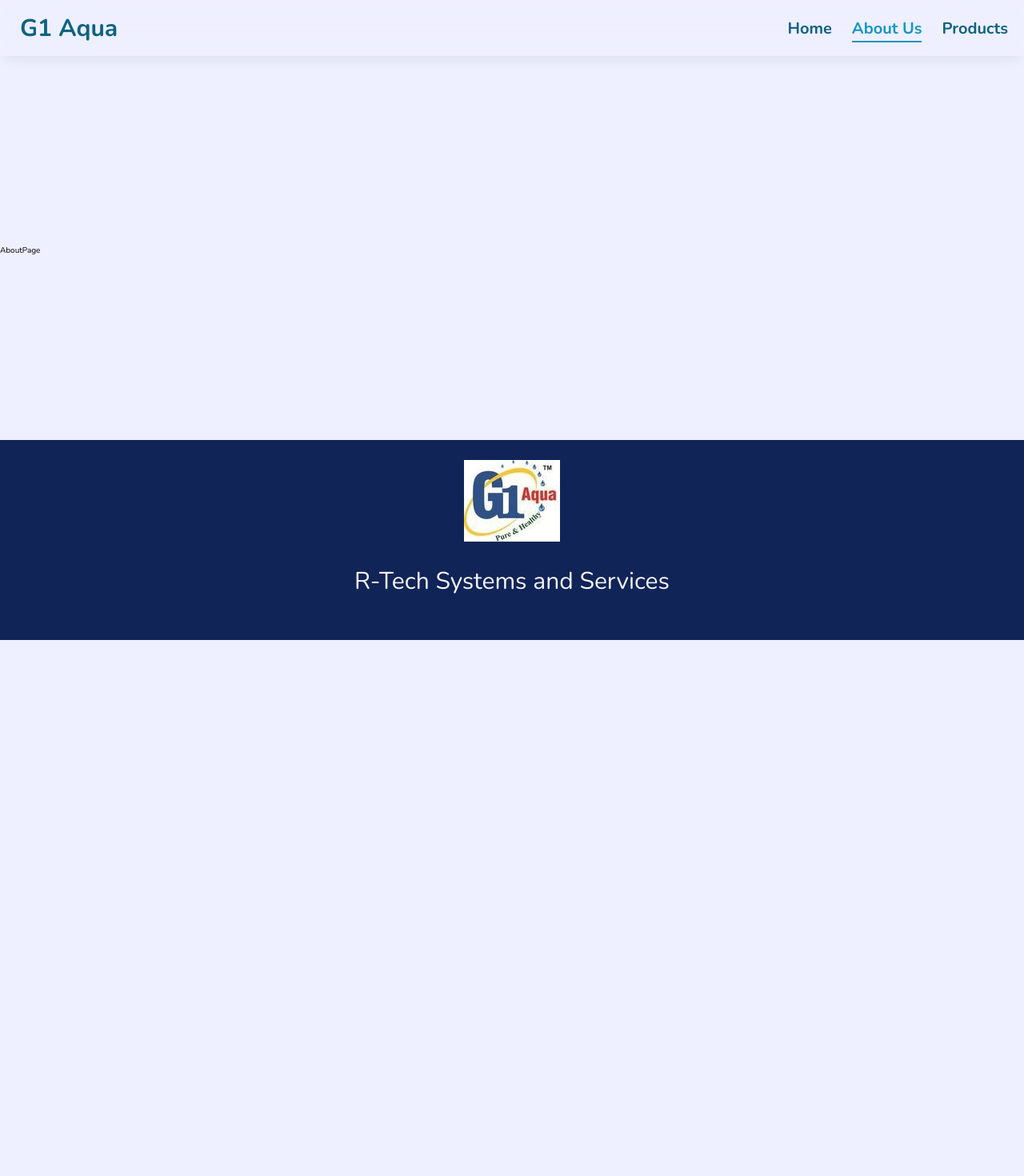
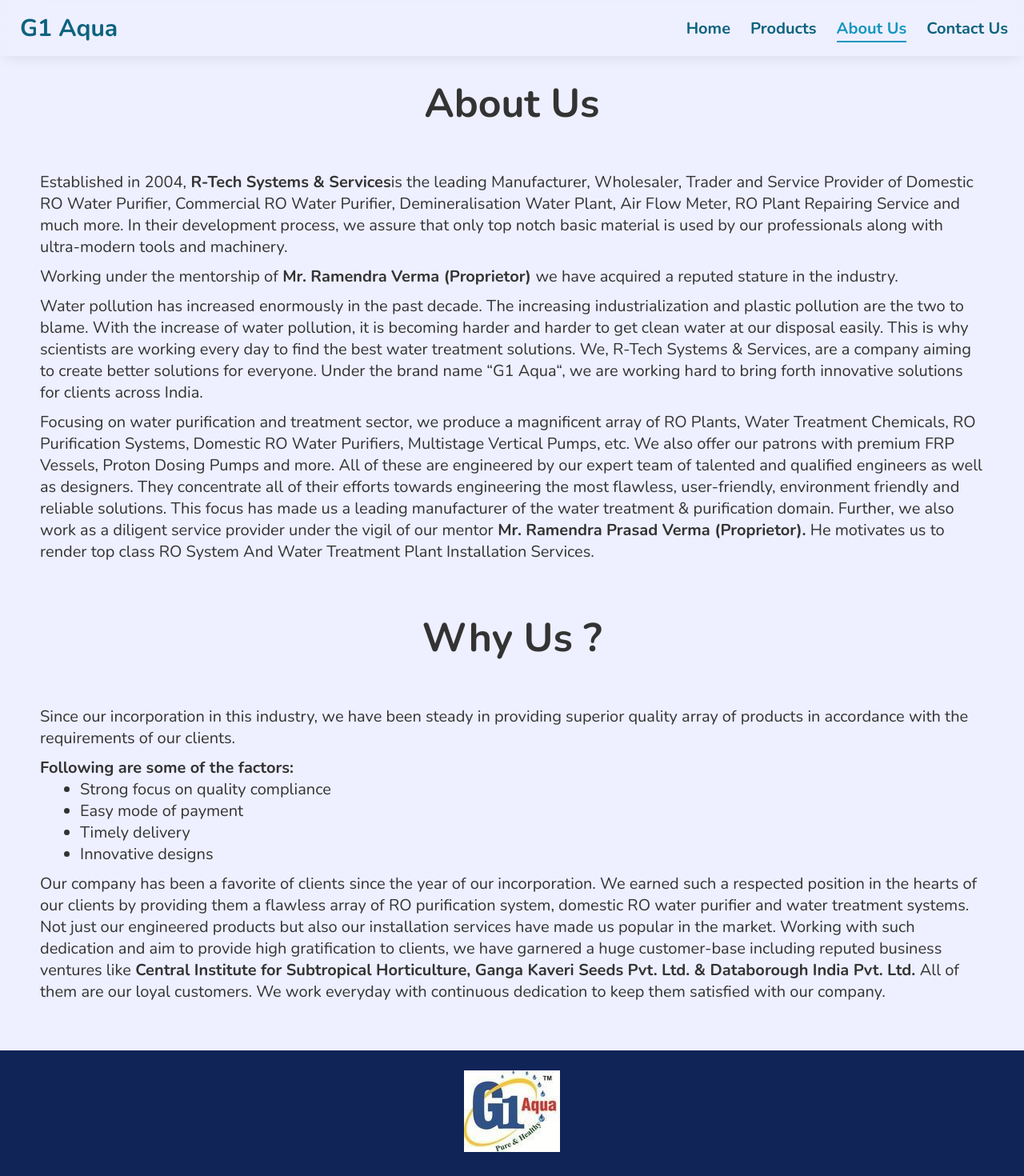
Before and after one commit to friskalko/friska-ro-website, a React (Vite) app in the folder client/: page /about-us in a window 1280 px wide. Shown: the top 1470 px of the page at 80% size. Before the commit the page ends 800 px from the top, so only its background shows below. Built offline with nearby package versions, Linux system fonts and the light colour scheme.

Commit message:
added contact and about us content

```diff
--- a/client/src/App.jsx
+++ b/client/src/App.jsx
@@ -12,6 +12,7 @@
     RouterProvider,
     useNavigation,
 } from 'react-router-dom';
+import ContactPage from './pages/ContactPage';
 const router = createBrowserRouter([
     {
         element: <AppLayout />,
@@ -34,6 +35,10 @@
                 path: '/about-us',
                 element: <AboutPage />,
             },
+            {
+                path: '/contact-us',
+                element: <ContactPage />,
+            },
         ],
     },
 ]);
--- a/client/src/components/Layout/Header.module.scss
+++ b/client/src/components/Layout/Header.module.scss
@@ -1,6 +1,7 @@
 @import '../../index.scss';
 
 .container {
+    z-index: 10000000;
     width: 100%;
     margin-bottom: 75px;
 }
@@ -10,7 +11,7 @@
     // height: 75px;
     position: fixed;
     // background-color: $color-primary;
-    backdrop-filter: blur(50px);
+    backdrop-filter: blur(25px);
     // border-bottom: 1px solid $color-primary-dark;
     color: white;
     font-weight: bold;
--- a/client/src/components/MainNavigation.jsx
+++ b/client/src/components/MainNavigation.jsx
@@ -24,6 +24,16 @@
                     </li>
                     <li className={styles['nav-list-item']}>
                         <NavLink
+                            to="/products"
+                            className={({ isActive }) =>
+                                isActive ? styles['link-active'] : undefined
+                            }
+                        >
+                            Products
+                        </NavLink>
+                    </li>
+                    <li className={styles['nav-list-item']}>
+                        <NavLink
                             to="/about-us"
                             className={({ isActive }) =>
                                 isActive ? styles['link-active'] : undefined
@@ -34,12 +44,12 @@
                     </li>
                     <li className={styles['nav-list-item']}>
                         <NavLink
-                            to="/products"
+                            to="/contact-us"
                             className={({ isActive }) =>
                                 isActive ? styles['link-active'] : undefined
                             }
                         >
-                            Products
+                            Contact Us
                         </NavLink>
                     </li>
                 </ul>
--- a/client/src/components/Sidebar.module.scss
+++ b/client/src/components/Sidebar.module.scss
@@ -3,7 +3,7 @@
     background-color: red;
     width: 100%;
     position: absolute;
-    z-index: 10000000;
+    // z-index: 10000000;
     &_content {
     }
 }
--- a/client/src/pages/AboutPage.jsx
+++ b/client/src/pages/AboutPage.jsx
@@ -1,7 +1,96 @@
 import React from 'react';
 import styles from './AboutPage.module.scss';
 const AboutPage = () => {
-    return <div>AboutPage</div>;
+    return (
+        <div className={styles['about-container']}>
+            <h1 className={styles['about-heading']}>About Us</h1>
+
+            <div className={styles['about-content']}>
+                <p className={styles['paragraph']}>
+                    Established in 2004,
+                    <strong> R-Tech Systems & Services</strong>
+                    is the leading Manufacturer, Wholesaler, Trader and Service
+                    Provider of Domestic RO Water Purifier, Commercial RO Water
+                    Purifier, Demineralisation Water Plant, Air Flow Meter, RO
+                    Plant Repairing Service and much more. In their development
+                    process, we assure that only top notch basic material is
+                    used by our professionals along with ultra-modern tools and
+                    machinery.
+                </p>
+                <p className={styles['paragraph']}>
+                    Working under the mentorship of
+                    <strong> Mr. Ramendra Verma (Proprietor) </strong> we have
+                    acquired a reputed stature in the industry.
+                </p>
+                <p className={styles['paragraph']}>
+                    Water pollution has increased enormously in the past decade.
+                    The increasing industrialization and plastic pollution are
+                    the two to blame. With the increase of water pollution, it
+                    is becoming harder and harder to get clean water at our
+                    disposal easily. This is why scientists are working every
+                    day to find the best water treatment solutions. We, R-Tech
+                    Systems & Services, are a company aiming to create better
+                    solutions for everyone. Under the brand name “G1 Aqua“, we
+                    are working hard to bring forth innovative solutions for
+                    clients across India.
+                </p>
+                <p className={styles['paragraph']}>
+                    Focusing on water purification and treatment sector, we
+                    produce a magnificent array of RO Plants, Water Treatment
+                    Chemicals, RO Purification Systems, Domestic RO Water
+                    Purifiers, Multistage Vertical Pumps, etc. We also offer our
+                    patrons with premium FRP Vessels, Proton Dosing Pumps and
+                    more. All of these are engineered by our expert team of
+                    talented and qualified engineers as well as designers. They
+                    concentrate all of their efforts towards engineering the
+                    most flawless, user-friendly, environment friendly and
+                    reliable solutions. This focus has made us a leading
+                    manufacturer of the water treatment & purification domain.
+                    Further, we also work as a diligent service provider under
+                    the vigil of our mentor
+                    <strong> Mr. Ramendra Prasad Verma (Proprietor).</strong> He
+                    motivates us to render top class RO System And Water
+                    Treatment Plant Installation Services.
+                </p>
+            </div>
+            <h1 className={styles['about-heading']}>Why Us ?</h1>
+            <div className={styles['about-content']}>
+                <p className={styles['paragraph']}>
+                    Since our incorporation in this industry, we have been
+                    steady in providing superior quality array of products in
+                    accordance with the requirements of our clients.
+                </p>
+                <p className={styles['paragraph']}>
+                    <strong>Following are some of the factors:</strong>
+                    <ul className={styles['factor-list']}>
+                        <li>Strong focus on quality compliance</li>
+                        <li>Easy mode of payment</li>
+                        <li>Timely delivery</li>
+                        <li>Innovative designs</li>
+                    </ul>
+                </p>
+                <p className={styles['paragraph']}>
+                    Our company has been a favorite of clients since the year of
+                    our incorporation. We earned such a respected position in
+                    the hearts of our clients by providing them a flawless array
+                    of RO purification system, domestic RO water purifier and
+                    water treatment systems. Not just our engineered products
+                    but also our installation services have made us popular in
+                    the market. Working with such dedication and aim to provide
+                    high gratification to clients, we have garnered a huge
+                    customer-base including reputed business ventures like
+                    <strong>
+                        {' '}
+                        Central Institute for Subtropical Horticulture, Ganga
+                        Kaveri Seeds Pvt. Ltd. & Databorough India Pvt. Ltd.{' '}
+                    </strong>
+                    All of them are our loyal customers. We work everyday with
+                    continuous dedication to keep them satisfied with our
+                    company.
+                </p>
+            </div>
+        </div>
+    );
 };
 
 export default AboutPage;
--- a/client/src/pages/AboutPage.module.scss
+++ b/client/src/pages/AboutPage.module.scss
@@ -0,0 +1,22 @@
+@import '../index.scss';
+
+.about-container {
+    margin-top: 2rem;
+}
+.about-heading {
+    color: $color-grey-dark-3;
+    text-align: center;
+    font-size: 5rem;
+}
+
+.about-content {
+    color: $color-grey-dark-3;
+    font-size: 2rem;
+    padding: 5rem;
+}
+.paragraph {
+    margin-bottom: 1rem;
+}
+.factor-list {
+    padding-left: 5rem;
+}
--- /dev/null
+++ b/client/src/pages/ContactPage.jsx
@@ -0,0 +1,47 @@
+import React from 'react';
+import { FaPhoneAlt, FaEnvelope, FaMapMarkedAlt } from 'react-icons/fa';
+import styles from './ContactPage.module.scss';
+const ContactPage = () => {
+    return (
+        <>
+            <div className={styles['contact-container']}>
+                <h1 className={styles['contact-heading']}>Contact Us</h1>
+                <h2 className={styles['name-heading']}>
+                    {'(Proprietor)'}
+                    <br />
+                    Ramendra Prasad Verma
+                </h2>
+                <div className={styles['contact-content']}>
+                    <div className={styles['contact-item-container']}>
+                        <div className={styles['contact-icon']}>
+                            <FaMapMarkedAlt />
+                        </div>
+                        <div className={styles['contact-text']}>
+                            41B kh, Jankipuram Garden, Sector D, Jankipuram,
+                            Lucknow, Uttar Pradesh 226021
+                        </div>
+                    </div>
+                    <div className={styles['contact-item-container']}>
+                        <div className={styles['contact-icon']}>
+                            <FaPhoneAlt />
+                        </div>
+                        <div className={styles['contact-text']}>
+                            +91 9415022697 <br />
+                            +91 7007629445
+                        </div>
+                    </div>
+                    <div className={styles['contact-item-container']}>
+                        <div className={styles['contact-icon']}>
+                            <FaEnvelope />
+                        </div>
+                        <div className={styles['contact-text']}>
+                            ramendralko@gmail.com
+                        </div>
+                    </div>
+                </div>
+            </div>
+        </>
+    );
+};
+
+export default ContactPage;
--- /dev/null
+++ b/client/src/pages/ContactPage.module.scss
@@ -0,0 +1,43 @@
+@import '../index.scss';
+
+.contact-container {
+    margin-top: 2rem;
+}
+.contact-heading {
+    color: $color-grey-dark-3;
+    text-align: center;
+    font-size: 5rem;
+}
+
+.contact-content {
+    text-align: center;
+    color: $color-grey-dark-3;
+    font-size: 3rem;
+    // padding: 5rem;
+    padding-top: 2rem;
+}
+.name-heading {
+    text-align: center;
+    font-size: 4rem;
+}
+.contact-item-container {
+    margin: 2rem;
+}
+
+.contact-icon {
+    font-size: 5rem;
+}
+
+@media (max-width: 500px) {
+    .name-heading {
+        font-size: 3rem;
+    }
+
+    .contact-icon {
+        font-size: 4rem;
+    }
+
+    .contact-content {
+        font-size: 2.75rem;
+    }
+}
```
